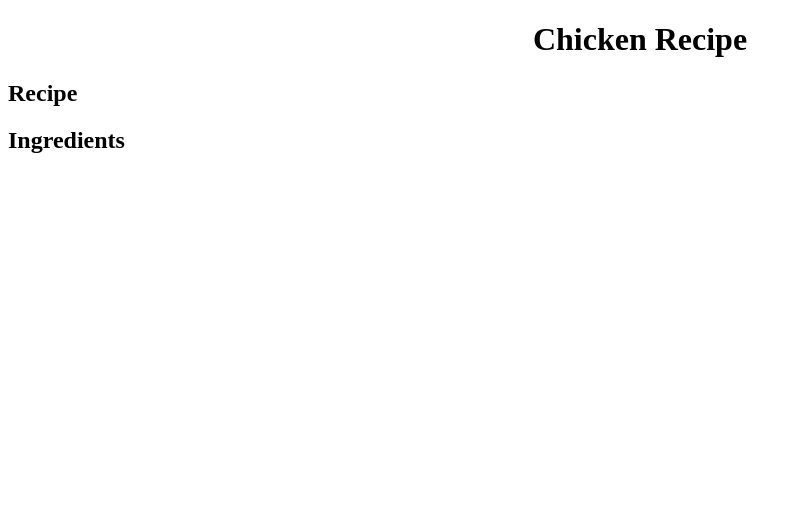
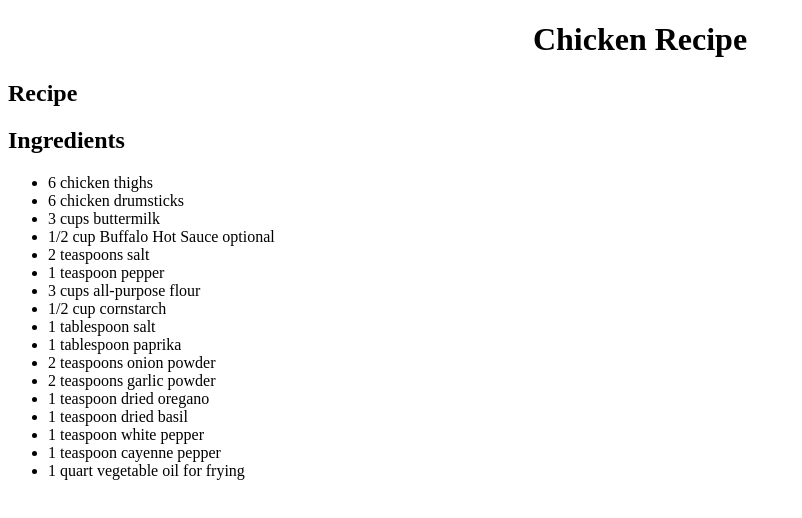
Before and after one commit to DavionKaizen/odin-recipes, a plain HTML site: page chicken.html in a window 1280 px wide. Shown: the whole page, without its empty margins (0-802 px from the left). Drawn offline with Linux system fonts and the light colour scheme.

Commit message:
Add Chicken Ingredients

```diff
--- a/chicken.html
+++ b/chicken.html
@@ -2,7 +2,7 @@
 <html lang="en">
     <head>
         <meta charset="UTF-8">
-        <title>Chicken</title>
+        <title>Fried Chicken</title>
     </head>
     <body>
         <div style="text-align:center;">
@@ -18,7 +18,23 @@
         <div>
             <h2>Ingredients</h2>
             <ul>
-
+                <li>6 chicken thighs</li>
+                <li>6 chicken drumsticks</li>
+                <li>3 cups buttermilk</li>
+                <li>1/2 cup Buffalo Hot Sauce optional</li>
+                <li>2 teaspoons salt</li>
+                <li>1 teaspoon pepper</li>
+                <li>3 cups all-purpose flour</li>
+                <li>1/2 cup cornstarch</li>
+                <li>1 tablespoon salt</li>
+                <li>1 tablespoon paprika</li>
+                <li>2 teaspoons onion powder</li>
+                <li>2 teaspoons garlic powder</li>
+                <li>1 teaspoon dried oregano</li>
+                <li>1 teaspoon dried basil</li>
+                <li>1 teaspoon white pepper</li>
+                <li>1 teaspoon cayenne pepper</li>
+                <li>1 quart vegetable oil for frying</li>
             </ul>
         </div>
     </body>
```
